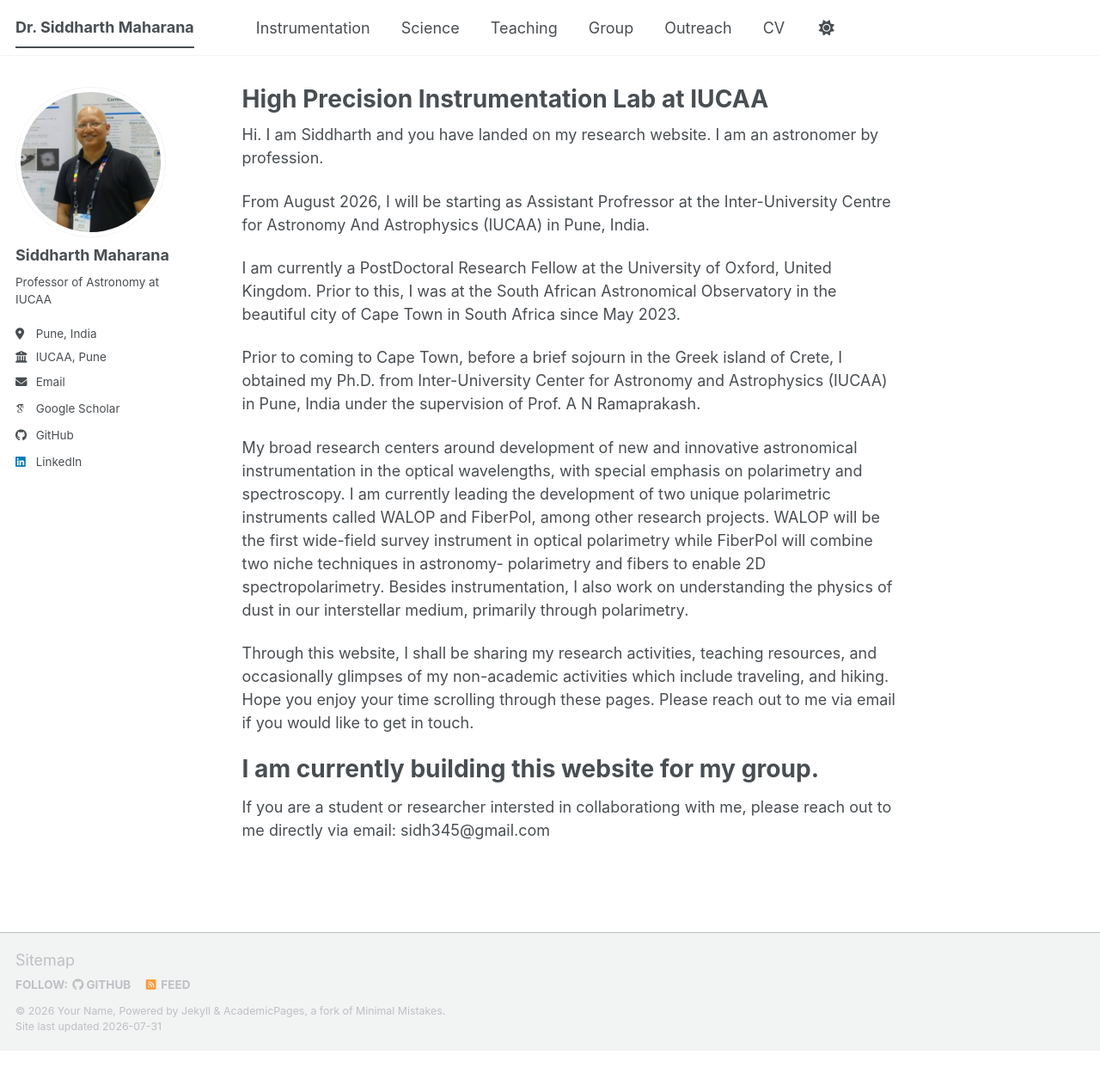
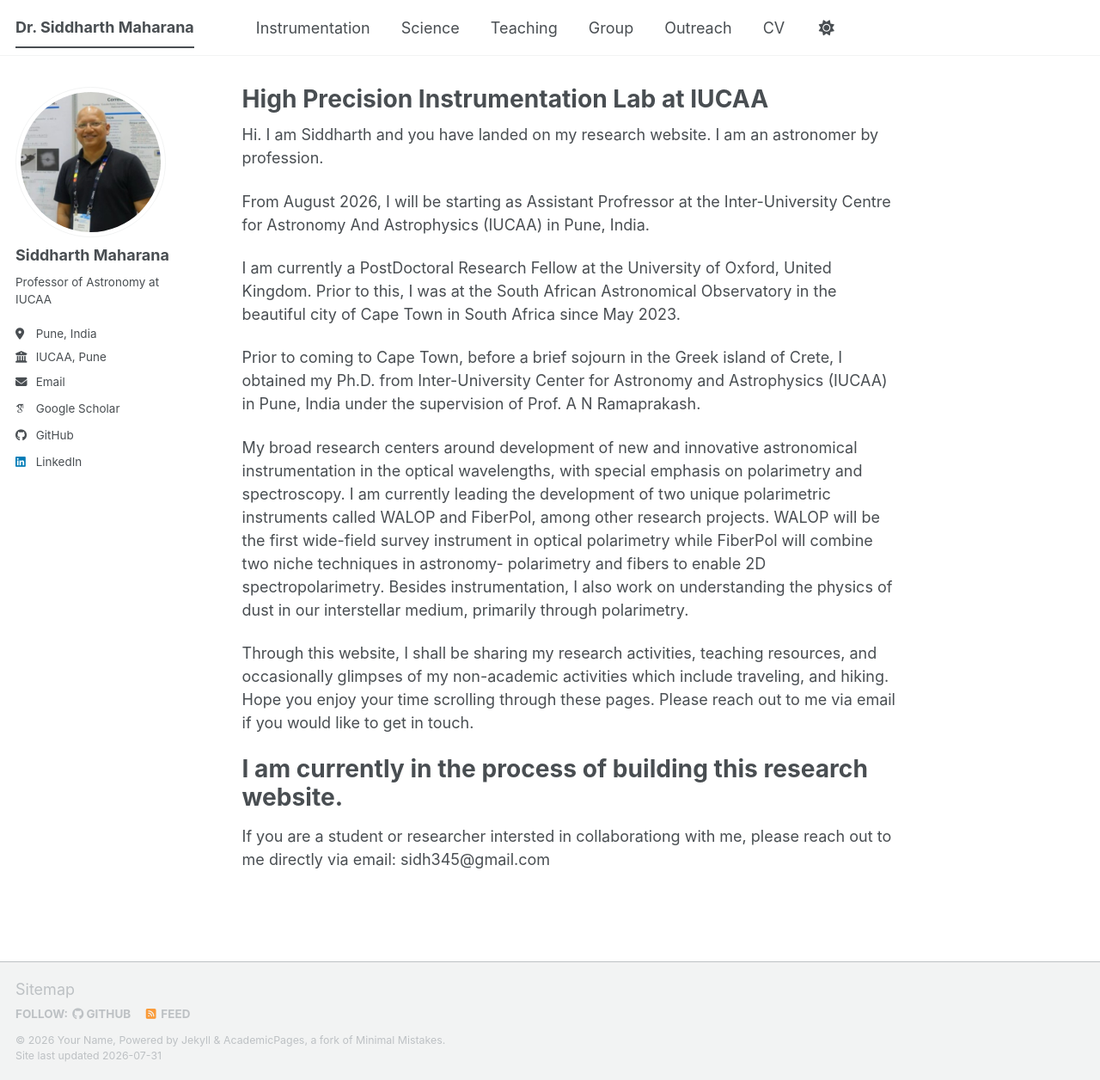
Before and after one commit to siddharth-maharana/siddharth-maharana.github.io, a Jekyll site: the page built from _pages/about.md, in a window 1280 px wide and 1256 px high. Shown: the whole window at 86% size. Built offline with Jekyll 4.4.1, drawn with Linux system fonts in a browser that asks for light colours; some web fonts are replaced; a script bundle is joined from its source files by our own code; library files that are not in the unit come from our copies.

Commit message:
Update about.md

```diff
--- a/_pages/about.md
+++ b/_pages/about.md
@@ -19,7 +19,7 @@ My broad research centers around development of new and innovative astronomical
 
 Through this website, I shall be sharing my research activities, teaching resources, and occasionally glimpses of my non-academic activities which include traveling, and hiking. Hope you enjoy your time scrolling through these pages. Please reach out to me via email if you would like to get in touch.
 
-I am currently building this website for my group.
-=
+I am currently in the process of building this research website.
+===
 
 If you are a student or researcher intersted in collaborationg with me, please reach out to me directly via email: sidh345@gmail.com
```
